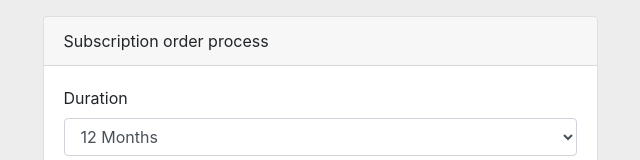
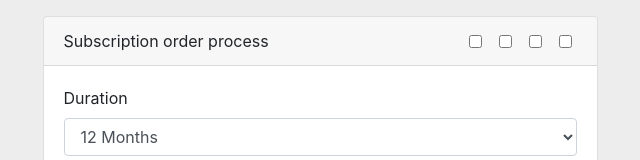
Before and after one commit to MustafaDal/subscription-order-process, a React (Create React App) app: page / in a window 1280 px wide. Shown: the top 160 px of the page, without its empty margins (320-960 px from the left). Built offline with nearby package versions, Linux system fonts and the light colour scheme.

Commit message:
to understand current step and process, checkboxlist added.

```diff
--- a/src/App.jsx
+++ b/src/App.jsx
@@ -2,6 +2,7 @@ import React, { useCallback, useMemo } from 'react'
 import { costCalculator } from './utils'
 
 import ComponentByStep from './components/ComponentByStep'
+import { Checkbox } from './components/Fields/Checkbox'
 import useStepper from './hooks/Stepper'
 
 const App = () => {
@@ -27,7 +28,14 @@ const App = () => {
   return (
     <div className="container">
       <div className="card mx-auto my-3 card-subscription">
-        <div className="card-header">Subscription order process</div>
+        <div className="card-header d-flex">
+          Subscription order process
+
+          <Checkbox inline checked={state.currentStep > 0} className="ml-auto" />
+          <Checkbox inline checked={state.currentStep > 1} />
+          <Checkbox inline checked={state.currentStep > 2} />
+          <Checkbox inline checked={state.currentStep > 3} className="mr-0" />
+        </div>
         <div className="card-body">
           {state.currentStep > 0 && (
             <h5 className="text-right">
--- a/src/components/Fields/Checkbox/index.jsx
+++ b/src/components/Fields/Checkbox/index.jsx
@@ -4,9 +4,9 @@ import classNames from 'classnames'
 import Label from '../Common/Label'
 import ValidationError from '../Common/ValidationError'
 
-const LeanCheckbox = ({ children, label, inline, ...props }) => {
+const LeanCheckbox = ({ children, label, inline, className, ...props }) => {
   return (
-    <div className={classNames('form-check', { 'form-check-inline': inline })}>
+    <div className={classNames('form-check', { 'form-check-inline': inline }, className)}>
       <input className="form-check-input" type="checkbox" {...props} />
       <Label className="form-check-label" htmlFor={props.id}>
         {label}
--- a/src/hooks/Stepper.js
+++ b/src/hooks/Stepper.js
@@ -1,6 +1,7 @@
 import { useCallback, useReducer } from 'react'
 
 const initialState = {
+  limit: 3,
   currentStep: 0,
   values: []
 }
@@ -8,7 +9,7 @@ const initialState = {
 function reducer(state, action) {
   switch (action.type) {
     case 'next':
-      if (state.currentStep === 3) return state
+      if (state.currentStep === state.limit) return state
       return { ...state, currentStep: state.currentStep + 1 }
     case 'prev':
       if (state.currentStep === 0) return state
```
